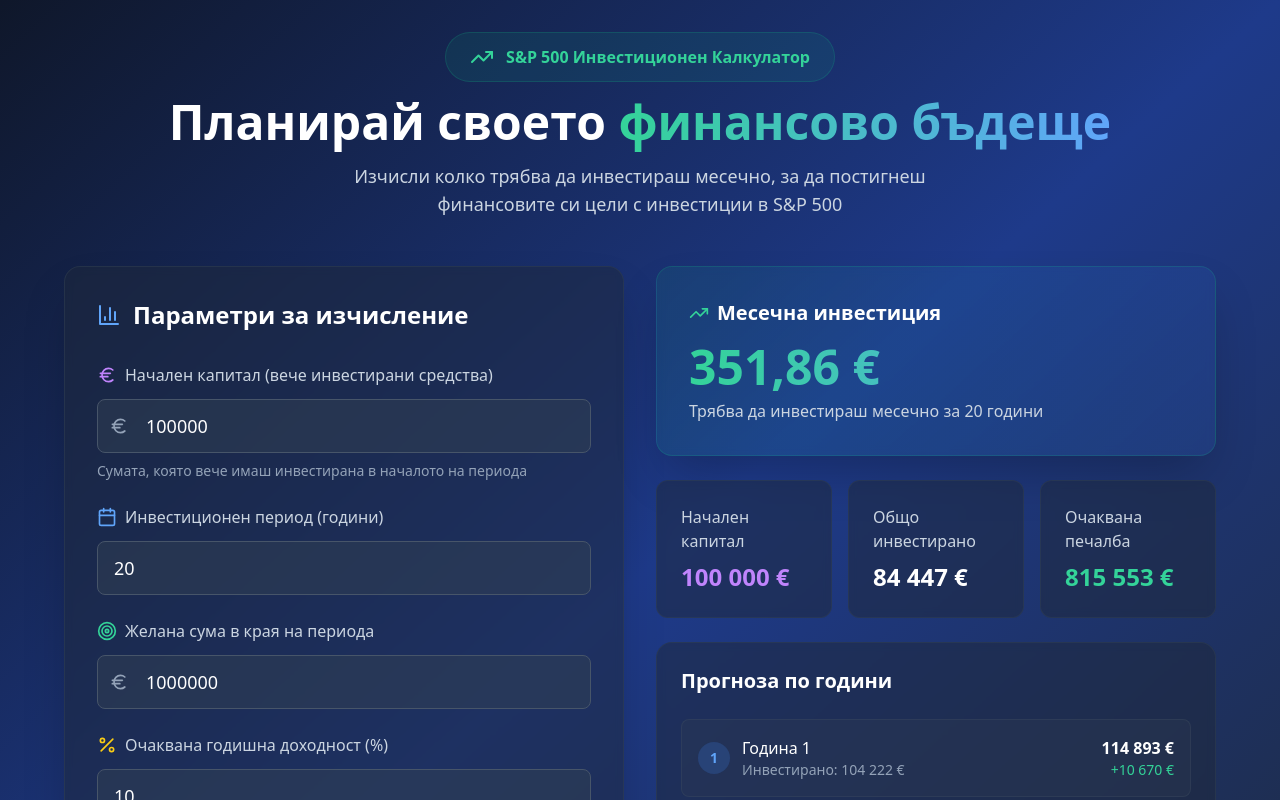
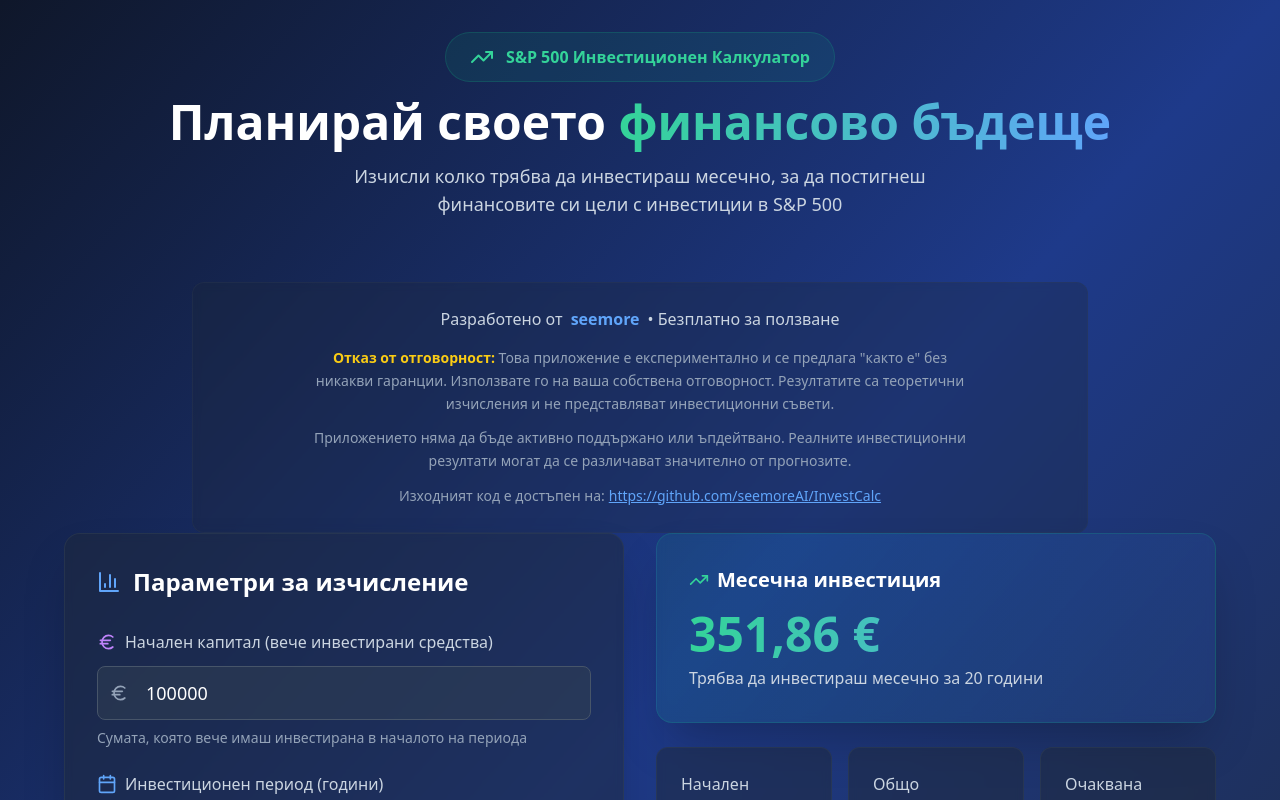
Before and after one commit to seemoreAI/InvestCalc, a React (Vite) app: page / in a window 1280 px wide. Shown: the top 800 px of the page. Built offline with nearby package versions, Linux system fonts and the light colour scheme.

Commit message:
Добавяне на footer с информация и отказ от отговорност

```diff
--- a/src/App.tsx
+++ b/src/App.tsx
@@ -113,6 +113,39 @@ function App() {
           </p>
         </div>
 
+        {/* Footer */}
+        <div className="mt-16 max-w-4xl mx-auto">
+          <div className="bg-slate-800/30 backdrop-blur-sm rounded-xl p-6 border border-slate-700/30">
+            <div className="text-center space-y-4">
+              <div className="flex items-center justify-center gap-2 text-slate-300">
+                <span>Разработено от</span>
+                <span className="font-semibold text-blue-400">seemore</span>
+                <span>• Безплатно за ползване</span>
+              </div>
+
+              <div className="text-slate-400 text-sm max-w-2xl mx-auto leading-relaxed">
+                <p className="mb-3">
+                  <strong className="text-yellow-400">Отказ от отговорност:</strong> Това приложение е експериментално и се предлага "както е" без никакви гаранции.
+                  Използвате го на ваша собствена отговорност. Резултатите са теоретични изчисления и не представляват инвестиционни съвети.
+                </p>
+                <p className="mb-3">
+                  Приложението няма да бъде активно поддържано или ъпдейтвано. Реалните инвестиционни резултати могат да се различават значително от прогнозите.
+                </p>
+                <p>
+                  Изходният код е достъпен на:
+                  <a
+                    href="https://github.com/seemoreAI/InvestCalc"
+                    target="_blank"
+                    rel="noopener noreferrer"
+                    className="text-blue-400 hover:text-blue-300 underline ml-1 transition-colors"
+                  >
+                    https://github.com/seemoreAI/InvestCalc
+                  </a>
+                </p>
+              </div>
+            </div>
+          </div>
+        </div>
         <div className="grid lg:grid-cols-2 gap-8 max-w-6xl mx-auto">
           {/* Input Section */}
           <div className="bg-slate-800/50 backdrop-blur-sm rounded-2xl p-8 border border-slate-700/50 shadow-2xl">
```
